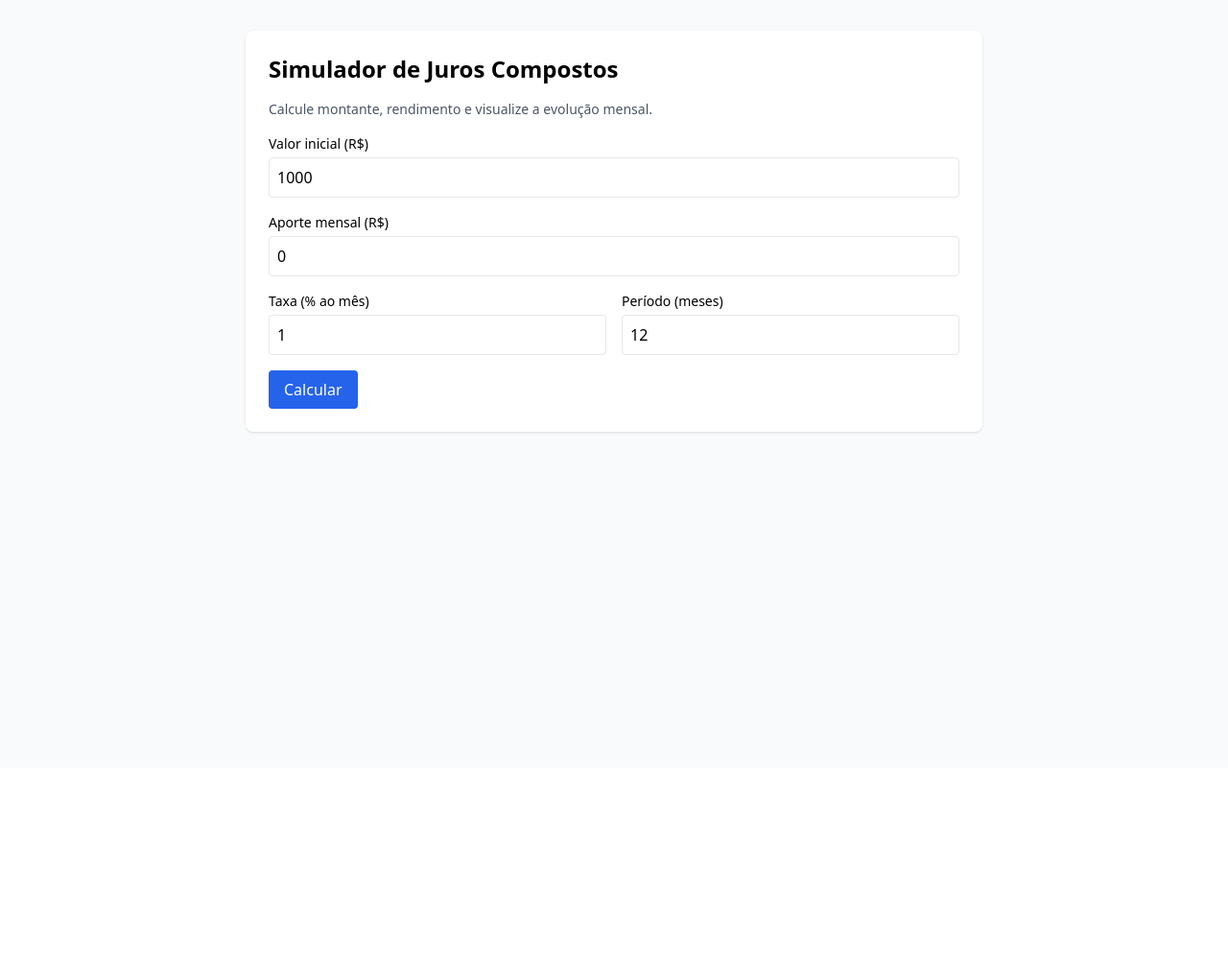
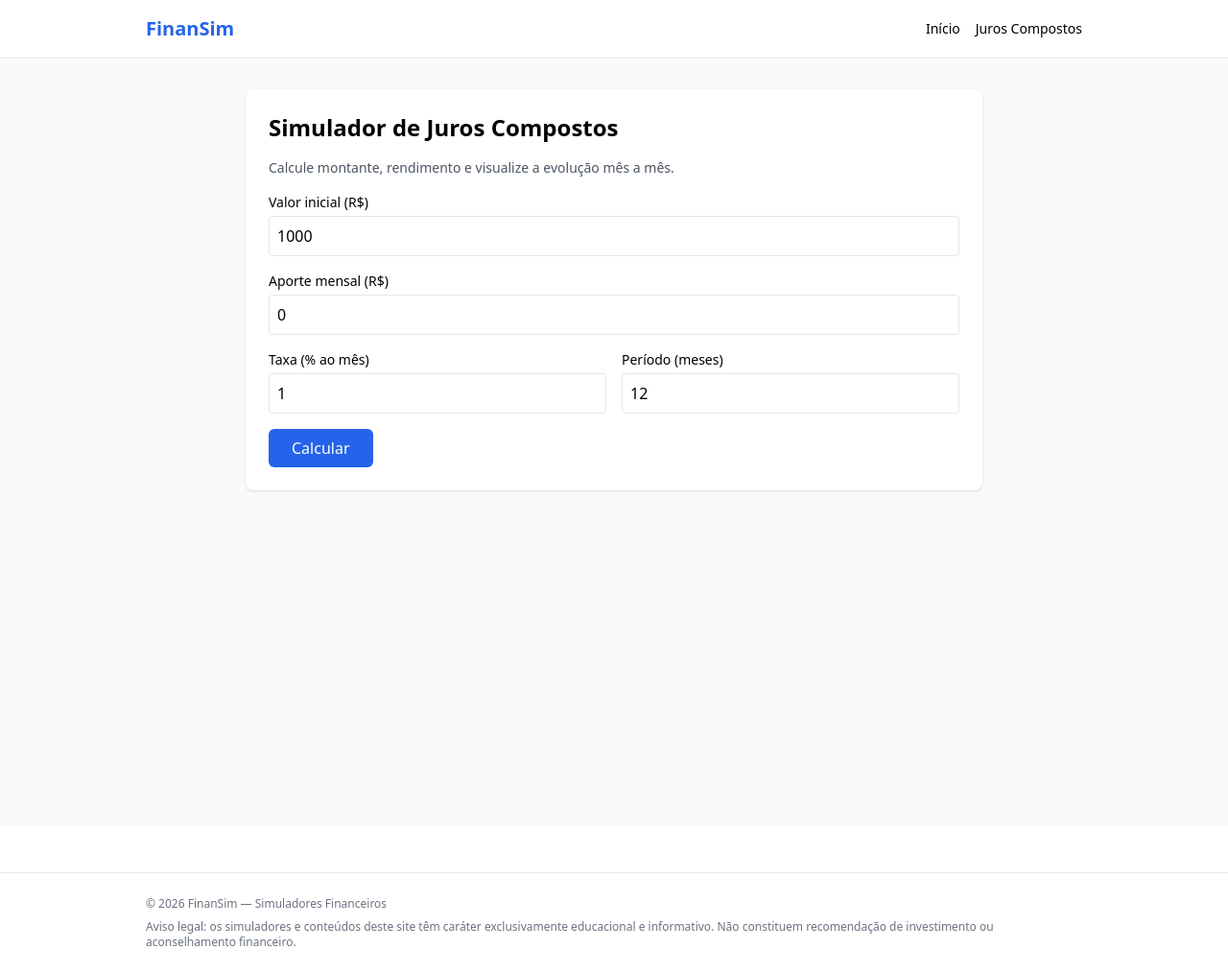
Before and after one commit to tulioqp/finansim, a Next.js app in the folder frontend/: page /juros-compostos in a window 1280 px wide. Shown: the whole page at 96% size. Before the commit the page ends 800 px from the top, so only its background shows below. Built offline with nearby package versions, Linux system fonts and the light colour scheme; no server answers.

Commit message:
visual updts

```diff
--- /dev/null
+++ b/frontend/components/Footer.jsx
@@ -0,0 +1,17 @@
+export default function Footer() {
+  return (
+    <footer className="mt-12 border-t text-xs text-gray-500">
+      <div className="max-w-5xl mx-auto px-6 py-6">
+        <p className="mb-2">
+          © {new Date().getFullYear()} FinanSim — Simuladores Financeiros
+        </p>
+
+        <p>
+          Aviso legal: os simuladores e conteúdos deste site têm caráter
+          exclusivamente educacional e informativo. Não constituem
+          recomendação de investimento ou aconselhamento financeiro.
+        </p>
+      </div>
+    </footer>
+  )
+}
--- /dev/null
+++ b/frontend/components/Header.jsx
@@ -0,0 +1,24 @@
+import Link from 'next/link'
+
+export default function Header() {
+  return (
+    <header className="bg-white border-b">
+      <div className="max-w-5xl mx-auto px-6 py-4 flex justify-between items-center">
+        {/* Logo / Nome */}
+        <Link href="/" className="text-xl font-bold text-blue-600">
+          FinanSim
+        </Link>
+
+        {/* Navegação */}
+        <nav className="text-sm space-x-4">
+          <Link href="/" className="hover:underline">
+            Início
+          </Link>
+          <Link href="/juros-compostos" className="hover:underline">
+            Juros Compostos
+          </Link>
+        </nav>
+      </div>
+    </header>
+  )
+}
--- a/frontend/components/Simulator.jsx
+++ b/frontend/components/Simulator.jsx
@@ -74,7 +74,7 @@ export default function Simulator() {
         </div>
 
         <div>
-          <button type="submit" className="bg-blue-600 text-white px-4 py-2 rounded" disabled={loading}>
+          <button type="submit" className="bg-blue-600 hover:bg-blue-700 text-white px-6 py-2 rounded-md font-medium transition disabled:opacity-60" disabled={loading}>
             {loading ? 'Calculando...' : 'Calcular'}
           </button>
         </div>
--- a/frontend/pages/index.js
+++ b/frontend/pages/index.js
@@ -1,15 +1,43 @@
+import Head from 'next/head'
 import Link from 'next/link'
+import Header from '../components/Header'
+import Footer from '../components/Footer'
 
 export default function Home() {
   return (
+    <>
+      <Head>
+        <title>FinanSim | Simuladores Financeiros</title>
+        <meta
+          name="description"
+          content="Simuladores financeiros gratuitos para planejamento e investimentos pessoais."
+        />
+      </Head>
+
+      <Header />
+
       <div className="min-h-screen bg-gray-50 p-8">
         <main className="max-w-2xl mx-auto bg-white p-6 rounded-lg shadow">
-        <h1 className="text-2xl font-bold mb-4">FinanSim — Simuladores Financeiros</h1>
-        <p className="mb-4">MVP: Simulador de Juros Compostos. Rápido, leve e focado em SEO.</p>
+          <h1 className="text-2xl font-bold mb-4">
+            FinanSim — Simuladores Financeiros
+          </h1>
+
+          <p className="mb-4">
+            Simuladores simples e gratuitos para ajudar no planejamento
+            financeiro.
+          </p>
+
           <ul className="list-disc pl-5">
-          <li><Link href="/juros-compostos" className="text-blue-600">Simulador de Juros Compostos</Link></li>
+            <li>
+              <Link href="/juros-compostos" className="text-blue-600">
+                Simulador de Juros Compostos
+              </Link>
+            </li>
           </ul>
         </main>
       </div>
+
+      <Footer />
+    </>
   )
 }
--- a/frontend/pages/juros-compostos.js
+++ b/frontend/pages/juros-compostos.js
@@ -1,13 +1,36 @@
+import Head from 'next/head'
+import Header from '../components/Header'
+import Footer from '../components/Footer'
 import Simulator from '../components/Simulator'
 
 export default function Juros() {
   return (
-    <div className="min-h-screen bg-gray-50 p-8">
-      <main className="max-w-3xl mx-auto bg-white p-6 rounded-lg shadow">
-        <h1 className="text-2xl font-bold mb-4">Simulador de Juros Compostos</h1>
-        <p className="mb-4 text-sm text-gray-600">Calcule montante, rendimento e visualize a evolução mensal.</p>
-        <Simulator />
-      </main>
-    </div>
+    <>
+      <Head>
+        <title>Simulador de Juros Compostos | FinanSim</title>
+        <meta
+          name="description"
+          content="Simule juros compostos com aporte mensal e acompanhe a evolução do seu investimento."
+        />
+      </Head>
+
+      <Header />
+
+      <div className="min-h-screen bg-gray-50 p-8">
+        <main className="max-w-3xl mx-auto bg-white p-6 rounded-lg shadow">
+          <h1 className="text-2xl font-bold mb-4">
+            Simulador de Juros Compostos
+          </h1>
+
+          <p className="mb-4 text-sm text-gray-600">
+            Calcule montante, rendimento e visualize a evolução mês a mês.
+          </p>
+
+          <Simulator />
+        </main>
+      </div>
+
+      <Footer />
+    </>
   )
 }
```
Also changed, not shown: frontend/package.json (+6 -6 lines), 1 other file (tests, documents, lock files or other folders). Lines whose indentation alone changed are shown as unchanged.
